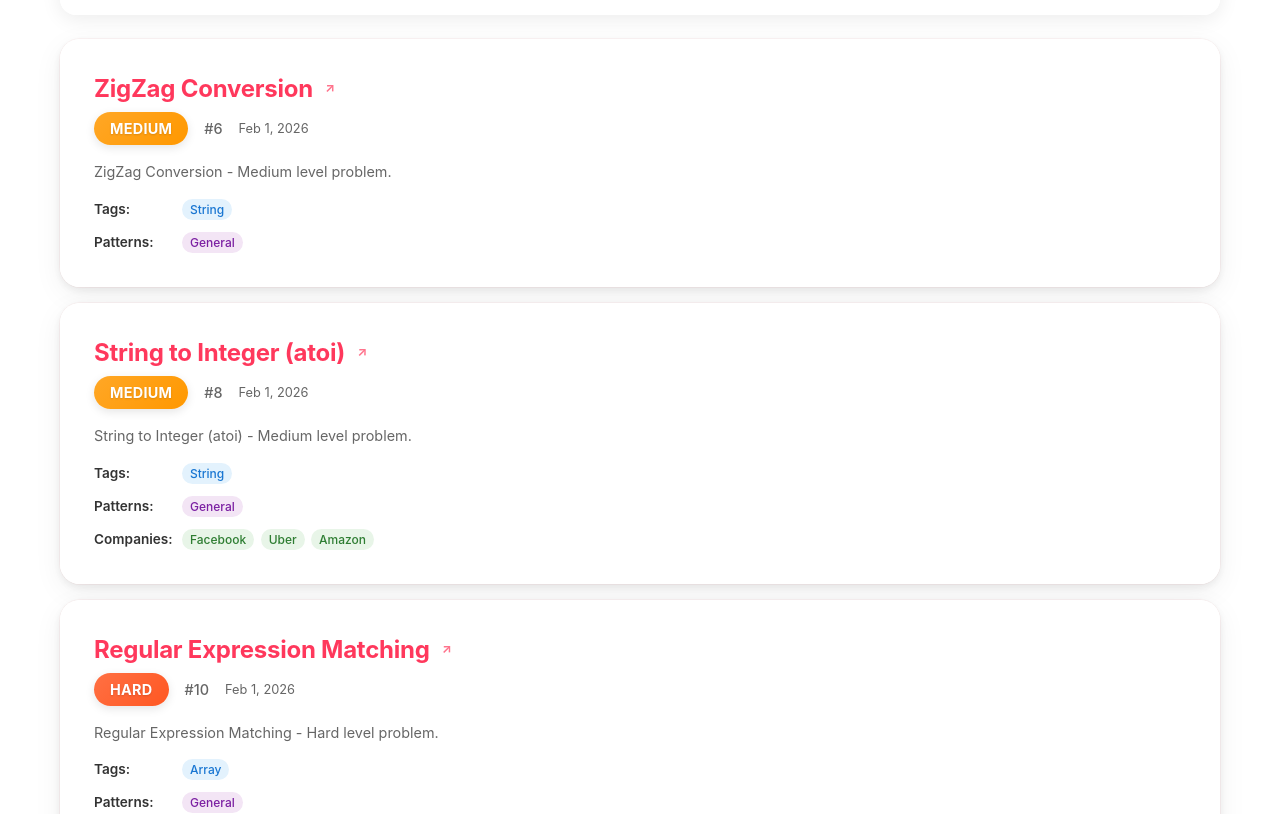
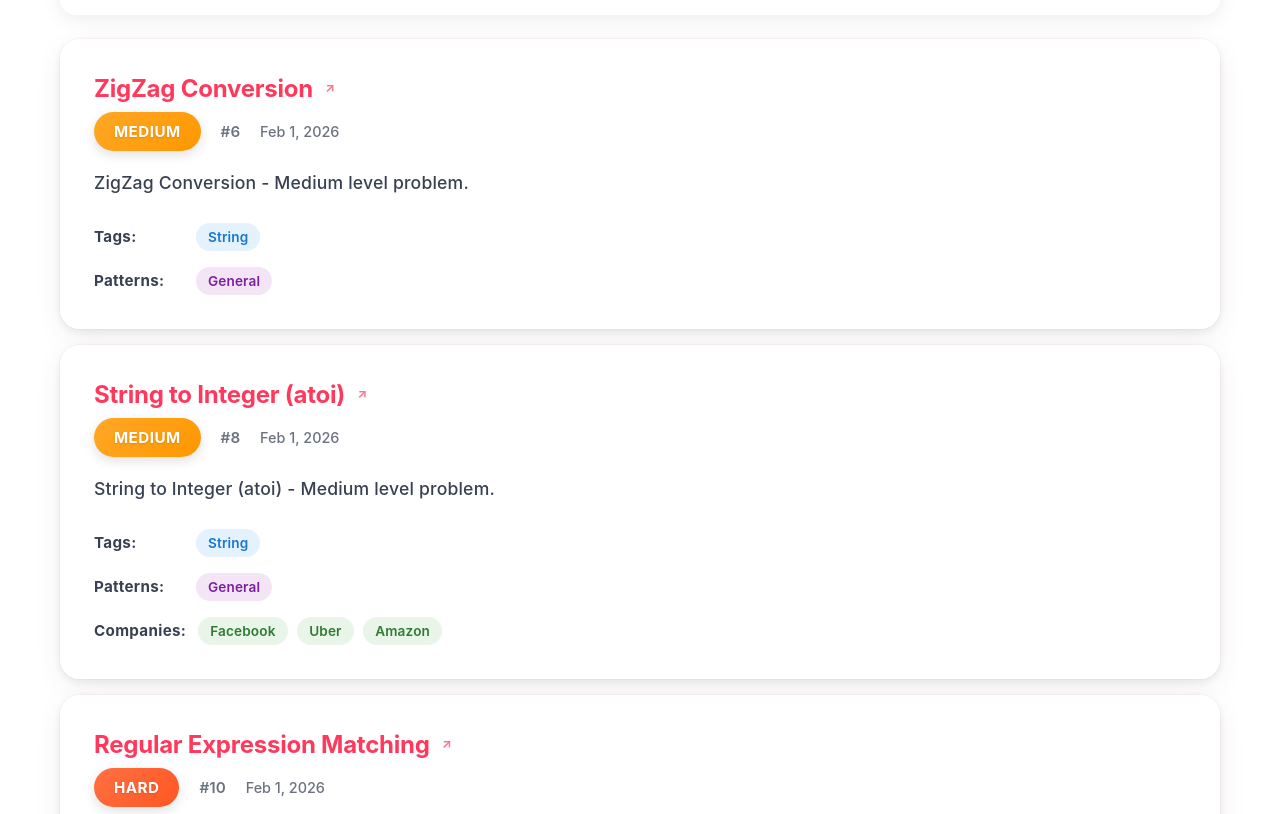
Before and after one commit to yennanliu/LCSearch, a Vue app in the folder lc_search_ui/: page / in a window 1280 px wide. Shown: the part 1349-2163 px from the top of the page. Built offline with nearby package versions, Linux system fonts and the light colour scheme.

Commit message:
improve UI

```diff
--- a/lc_search_ui/src/App.vue
+++ b/lc_search_ui/src/App.vue
@@ -70,6 +70,10 @@ export default {
         case 'difficulty': {
           const difficultyOrder = { 'Easy': 1, 'Medium': 2, 'Hard': 3 }
           return sorted.sort((a, b) => difficultyOrder[a.difficulty] - difficultyOrder[b.difficulty])
+        }
+        case 'difficulty-desc': {
+          const difficultyOrder = { 'Easy': 1, 'Medium': 2, 'Hard': 3 }
+          return sorted.sort((a, b) => difficultyOrder[b.difficulty] - difficultyOrder[a.difficulty])
         }
         case 'title':
           return sorted.sort((a, b) => a.title.localeCompare(b.title))
--- a/lc_search_ui/src/components/ProblemCard.vue
+++ b/lc_search_ui/src/components/ProblemCard.vue
@@ -168,18 +168,18 @@ export default {
 .problem-meta {
   display: flex;
   align-items: center;
-  gap: 1rem;
-  font-size: 0.9rem;
+  gap: 1.25rem;
+  font-size: 0.95rem;
 }
 
 .difficulty {
-  padding: 8px 16px;
-  border-radius: 20px;
+  padding: 10px 20px;
+  border-radius: 22px;
   font-weight: 700;
-  font-size: 0.9rem;
+  font-size: 0.95rem;
   text-transform: uppercase;
-  letter-spacing: 0.02em;
-  box-shadow: 0 3px 10px rgba(0, 0, 0, 0.1);
+  letter-spacing: 0.03em;
+  box-shadow: 0 4px 12px rgba(0, 0, 0, 0.12);
 }
 
 .difficulty.easy {
@@ -201,54 +201,60 @@ export default {
 }
 
 .problem-id {
-  color: #666;
+  color: #6b7280;
+  font-weight: 600;
+  font-size: 0.95rem;
+}
+
+.date-added {
+  color: #6b7280;
+  font-size: 0.9rem;
   font-weight: 500;
 }
 
-.date-added {
-  color: #666;
-  font-size: 0.8rem;
-}
-
 .problem-description {
-  color: #666;
-  font-size: 0.9rem;
-  line-height: 1.5;
-  margin-bottom: 1rem;
+  color: #374151;
+  font-size: 1.1rem;
+  line-height: 1.8;
+  margin-bottom: 1.5rem;
+  font-weight: 500;
+  letter-spacing: 0.01em;
 }
 
 .problem-tags {
   display: flex;
   flex-direction: column;
-  gap: 0.75rem;
+  gap: 1rem;
 }
 
 .tag-group {
   display: flex;
   align-items: flex-start;
-  gap: 0.5rem;
+  gap: 0.75rem;
 }
 
 .tag-label {
-  font-size: 0.85rem;
-  font-weight: 600;
-  color: #333;
-  min-width: 80px;
-  padding-top: 2px;
+  font-size: 0.95rem;
+  font-weight: 700;
+  color: #374151;
+  min-width: 90px;
+  padding-top: 4px;
+  letter-spacing: 0.02em;
 }
 
 .tags {
   display: flex;
   flex-wrap: wrap;
-  gap: 0.4rem;
+  gap: 0.6rem;
   flex: 1;
 }
 
 .tag {
-  padding: 3px 8px;
-  border-radius: 12px;
-  font-size: 0.75rem;
-  font-weight: 500;
+  padding: 6px 12px;
+  border-radius: 14px;
+  font-size: 0.85rem;
+  font-weight: 600;
+  letter-spacing: 0.01em;
 }
 
 .tag-type {
@@ -281,6 +287,11 @@ export default {
     font-size: 1.1rem;
   }
 
+  .problem-description {
+    font-size: 1rem;
+    line-height: 1.7;
+  }
+
   .problem-meta {
     flex-wrap: wrap;
     gap: 0.5rem;
--- a/lc_search_ui/src/components/SearchBar.vue
+++ b/lc_search_ui/src/components/SearchBar.vue
@@ -41,6 +41,7 @@
           >
             <option value="recency">Latest First</option>
             <option value="difficulty">Difficulty (Easy → Hard)</option>
+            <option value="difficulty-desc">Difficulty (Hard → Easy)</option>
             <option value="title">Title (A → Z)</option>
             <option value="id">Problem ID</option>
           </select>
```
